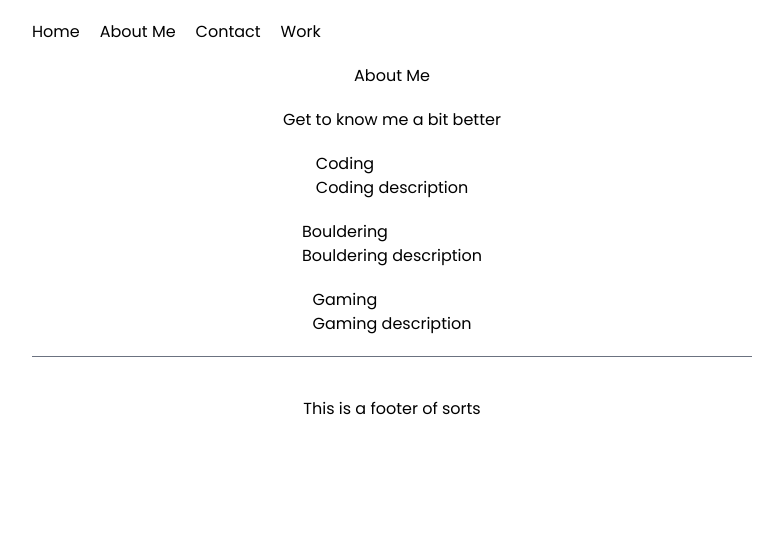
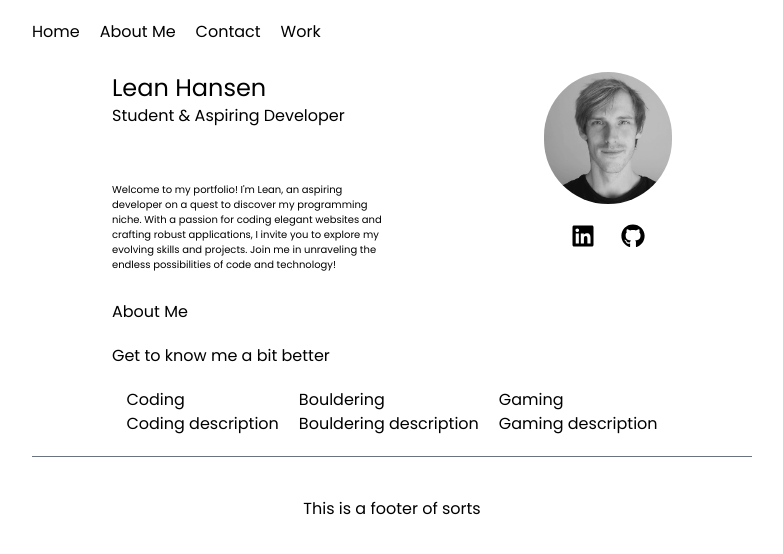
Before and after one commit to clickclickcode/portfolio, a React (Vite) app: page /about-me in a window 1280 px wide. Shown: the top 554 px of the page, without its empty margins (248-1031 px from the left). Built offline with nearby package versions, Linux system fonts and the light colour scheme.

Commit message:
Convert to one-page application.

```diff
--- /dev/null
+++ b/src/AltApp.jsx
@@ -0,0 +1,24 @@
+// CSS
+import './index.css'
+
+// Components
+import HeaderV2 from './components/HeaderV2.jsx'
+import Intro from './components/Intro'
+import AboutMe from './components/AboutMe'
+import Footer from './components/Footer'
+
+function App() {
+
+  return (
+    <div className='w-screen md:w-[45rem] mx-auto'>
+      <HeaderV2 />
+
+      <Intro />
+      <AboutMe />
+
+      <Footer />
+    </div>
+  )
+}
+
+export default App
--- a/src/pages/AboutMe.jsx
+++ b/src/components/AboutMe.jsx
@@ -19,9 +19,10 @@ export default function AboutMe() {
     ];
 
     return (
-        <div className="flex flex-col items-center gap-5 my-5">
+        <div className="flex flex-col gap-5 my-5 mx-20">
             <h1>About Me</h1>
             <h2>Get to know me a bit better</h2>
+            <div className="flex self-center gap-5">
                 {hobbies.map(hobby => (
                     <div key={hobby.id} className="">
                         <h2>{hobby.title}</h2>
@@ -29,5 +30,6 @@ export default function AboutMe() {
                     </div>
                 ))}
             </div>
+        </div>
     )
 }
--- a/src/components/ProjectCard.jsx
+++ b/src/components/ProjectCard.jsx
@@ -17,9 +17,9 @@ export default function ProjectCard({ post }) {
     }
 
     return (
-        <div className='min-w-[200px] flex flex-col mx-1'>
-            <img src={image} alt="" className="rounded-t-md md:grayscale md:hover:grayscale-0" />
-            <div className="bg-gray-400 rounded-b-md px-2">
+        <div className='min-w-[200px] min-h-full flex flex-col mx-1'>
+            <img src={image} alt="" className="object-cover rounded-t-md md:grayscale md:hover:grayscale-0" />
+            <div className="flex flex-col flex-1 border rounded-b-md px-2">
                 <h1 className=''>{parse(post.title.rendered)}</h1>
                 <div className='truncate'>{parse(post.acf.description)}</div>
                 <div className=''>{parse(post.acf.year)}</div>
--- a/src/main.jsx
+++ b/src/main.jsx
@@ -1,13 +1,13 @@
 import React from 'react'
 import ReactDOM from 'react-dom/client'
-import App from './App.jsx'
+import AltApp from './AltApp.jsx'
 import './index.css'
 import { BrowserRouter } from 'react-router-dom'
 
 ReactDOM.createRoot(document.getElementById('root')).render(
   <React.StrictMode>
     <BrowserRouter>
-      <App />
+      <AltApp />
     </BrowserRouter>
   </React.StrictMode>,
 )
```
Lines whose indentation alone changed are shown as unchanged.
